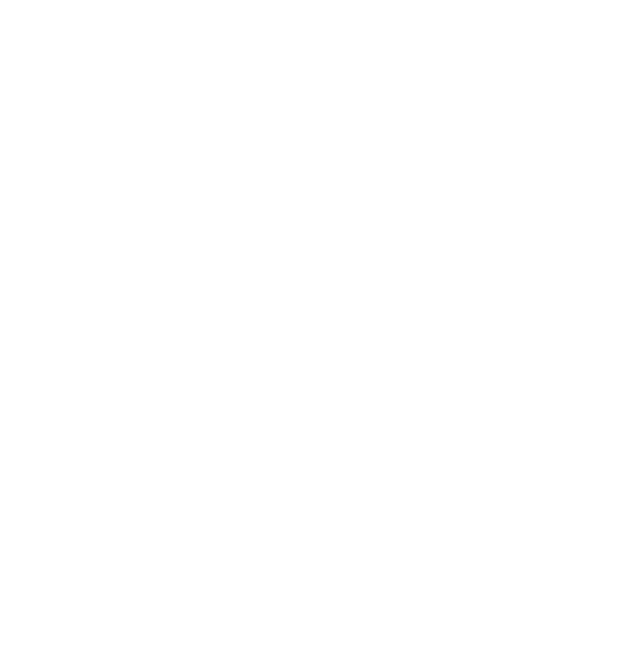
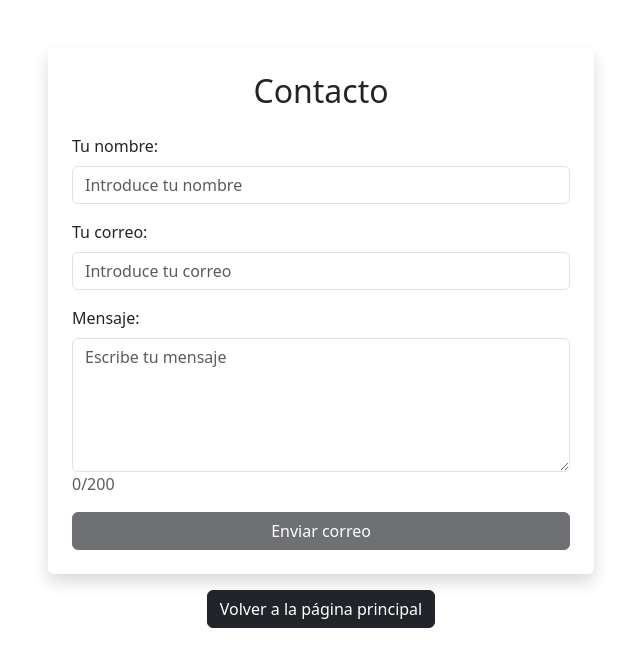
Before and after one commit to sorodriguezz/horarios-buses, an Angular app: page /contact in a window 1280 px wide. Before the commit this address led to /. Shown: the top 666 px of the page, without its empty margins (319-959 px from the left). Built offline with nearby package versions, Linux system fonts and the light colour scheme.

Commit message:
Add contact component and email functionality; update FAQ section and package dependencies

```diff
--- a/package.json
+++ b/package.json
@@ -23,6 +23,7 @@
     "@angular/platform-browser-dynamic": "^19.1.0",
     "@angular/router": "^19.1.0",
     "bootstrap": "^5.3.3",
+    "emailjs-com": "^3.2.0",
     "rxjs": "~7.8.0",
     "tslib": "^2.3.0",
     "zone.js": "~0.15.0"
--- a/src/app/app.routes.ts
+++ b/src/app/app.routes.ts
@@ -2,6 +2,7 @@
 import { AppComponent } from './app.component';
 import { SchedulesComponent } from './schedules/schedules.component';
 import { HomeComponent } from './home/home.component';
+import { ContactComponent } from './contact/contact.component';
 
 export const routes: Routes = [
     {
@@ -10,5 +11,8 @@
         pathMatch: 'full'
     },
     { path: 'schedule/:day', component: SchedulesComponent },
+    {
+        path: 'contact', component: ContactComponent
+    }
     // { path: '**', redirectTo: '' }
 ];
--- /dev/null
+++ b/src/app/constants/common.ts
@@ -0,0 +1,7 @@
+
+export class CommonConstant {
+    public static readonly TEMPLATE_KEY = 'template_s5bq66r';
+    public static readonly SERVICE_KEY = 'service_t017ol6';
+    public static readonly API_PUBLIC_KEY = '02V3KqUuMaFuJw-73';
+    public static readonly TO_NAME_DEFAULT = 'sorodriguezz';
+}
--- /dev/null
+++ b/src/app/contact/contact.component.html
@@ -0,0 +1,37 @@
+<div class="container mt-5">
+    <div class="row justify-content-center">
+        <div class="col-12 col-md-8 col-lg-6">
+            <div class="contact-form shadow p-4 mb-3 bg-white rounded">
+                <h2 class="mb-4 text-center">Contacto</h2>
+                <form [formGroup]="form">
+                    <div class="mb-3">
+                        <label for="fromName" class="form-label">Tu nombre:</label>
+                        <input type="text" id="fromName" formControlName="fromName" name="fromName" required
+                            class="form-control" placeholder="Introduce tu nombre" />
+                    </div>
+                    <div class="mb-3">
+                        <label for="email" class="form-label">Tu correo:</label>
+                        <input type="email" id="email" formControlName="email" name="email" required
+                            class="form-control" placeholder="Introduce tu correo" />
+                    </div>
+                    <div class="mb-3">
+                        <label for="message" class="form-label">Mensaje:</label>
+                        <textarea id="message" formControlName="message" name="message" maxlength="200" required
+                            class="form-control" rows="5" placeholder="Escribe tu mensaje"></textarea>
+                        <span class="text-muted">{{form.controls.message.value?.length}}/200</span>
+                    </div>
+                    <div class="d-grid">
+                        <button type="button" (click)="sendEmail()" [disabled]="!form.valid" class="btn btn-dark">Enviar
+                            correo</button>
+                    </div>
+                </form>
+            </div>
+        </div>
+    </div>
+</div>
+
+<div class="text-center mb-3">
+    <a [routerLink]="['/']" class="btn btn-dark">
+        Volver a la página principal
+    </a>
+</div>
--- /dev/null
+++ b/src/app/contact/contact.component.ts
@@ -0,0 +1,44 @@
+import { Component, inject } from '@angular/core';
+import { FormBuilder, ReactiveFormsModule, Validators } from '@angular/forms';
+import emailjs from 'emailjs-com';
+import { CommonConstant } from '../constants/common';
+import { RouterModule } from '@angular/router';
+
+@Component({
+  selector: 'app-contact',
+  imports: [ReactiveFormsModule, RouterModule],
+  templateUrl: './contact.component.html',
+  styleUrl: './contact.component.scss'
+})
+export class ContactComponent {
+  private formBuilder = inject(FormBuilder);
+
+  public form = this.formBuilder.group({
+    fromName: ['', [Validators.required, Validators.maxLength(100)]],
+    toName: [CommonConstant.TO_NAME_DEFAULT],
+    message: ['', [Validators.required, Validators.maxLength(200)]],
+    email: ['', [Validators.required, Validators.maxLength(100)]]
+  });
+
+
+  async sendEmail(): Promise<void> {
+    const formContact = this.form.controls;
+
+    const templateParams = {
+      from_name: formContact.fromName.value,
+      to_name: formContact.toName.value,
+      message: formContact.message.value,
+      reply_to: formContact.email.value
+    };
+
+    const respEmail = await emailjs.send(
+      CommonConstant.SERVICE_KEY,
+      CommonConstant.TEMPLATE_KEY,
+      templateParams,
+      CommonConstant.API_PUBLIC_KEY
+    );
+
+    console.log(respEmail);
+  }
+
+}
--- a/src/app/home/home.component.html
+++ b/src/app/home/home.component.html
@@ -76,18 +76,25 @@
         </div>
       </div>
     </div>
-        <div class="accordion-item">
+    <div class="accordion-item">
       <h2 class="accordion-header" id="headingFour">
         <button class="accordion-button collapsed bg-dark text-white" type="button" data-bs-toggle="collapse"
           data-bs-target="#collapseFour" aria-expanded="false" aria-controls="collapseFour">
           ¿Qué empresas están en la lista?
         </button>
       </h2>
-      <div id="collapseFour" class="accordion-collapse collapse" aria-labelledby="headingFour" data-bs-parent="#faqAccordion">
+      <div id="collapseFour" class="accordion-collapse collapse" aria-labelledby="headingFour"
+        data-bs-parent="#faqAccordion">
         <div class="accordion-body">
-          <p>Por el momento se encuentran: Jara e Hijos, Vía Itata, Petoch y Turis Rey.</p>
+          <p>Por el momento se encuentran: Jara e Hijos, Vía Itata, Petoch, Turis Rey y Maga Bus.</p>
         </div>
       </div>
     </div>
   </div>
 </div>
+
+<div class="position-fixed" style="bottom: 20px; right: 20px; z-index: 9999;">
+  <a [routerLink]="['/contact']" class="btn btn-secondary btn-lg rounded-circle"
+    style="width: 70px; height: 70px; padding: 0; display: flex; align-items: center; justify-content: center;">✉️</a>
+
+</div>
```
Also changed, not shown: src/app/contact/contact.component.scss (added).
